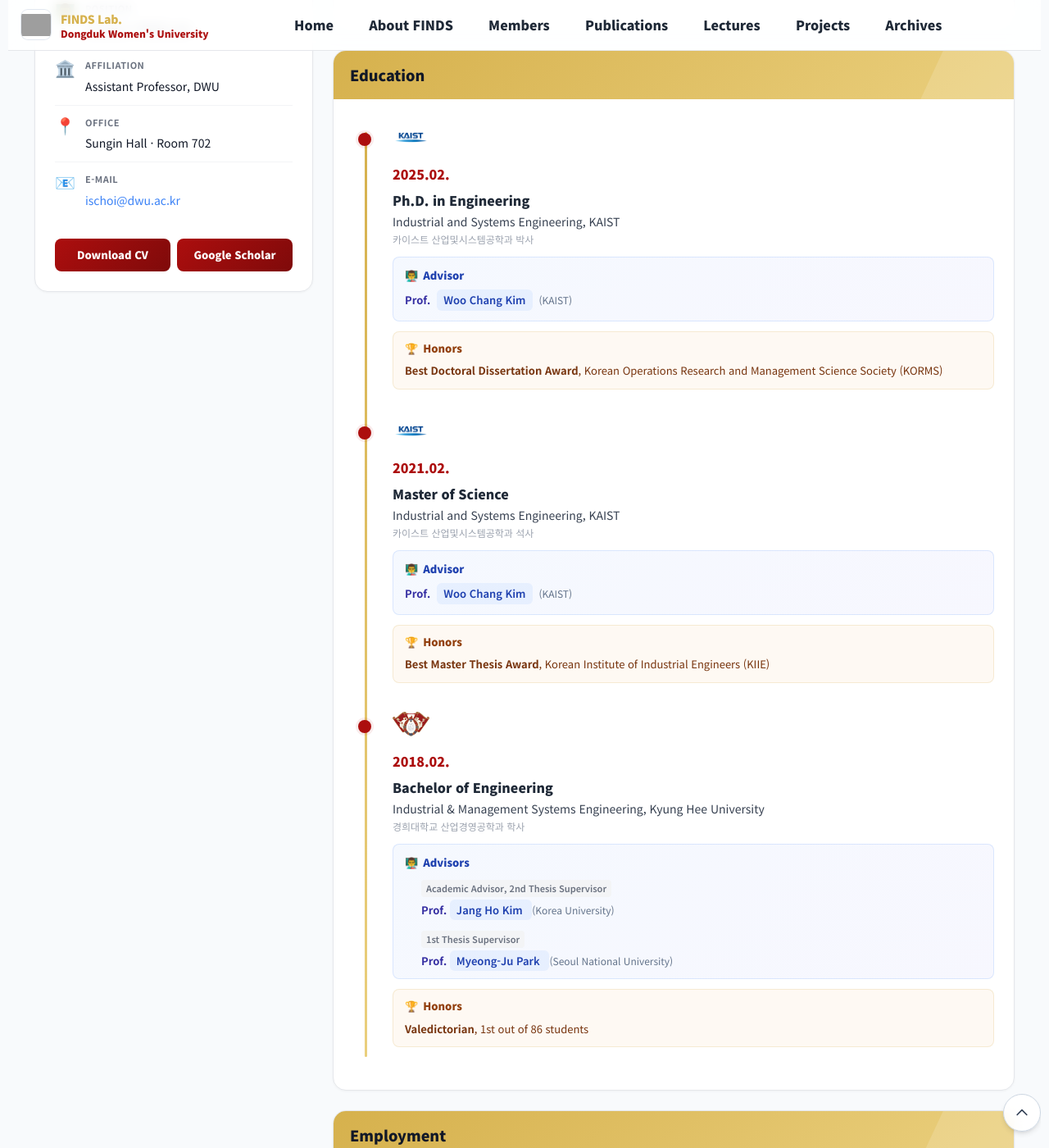
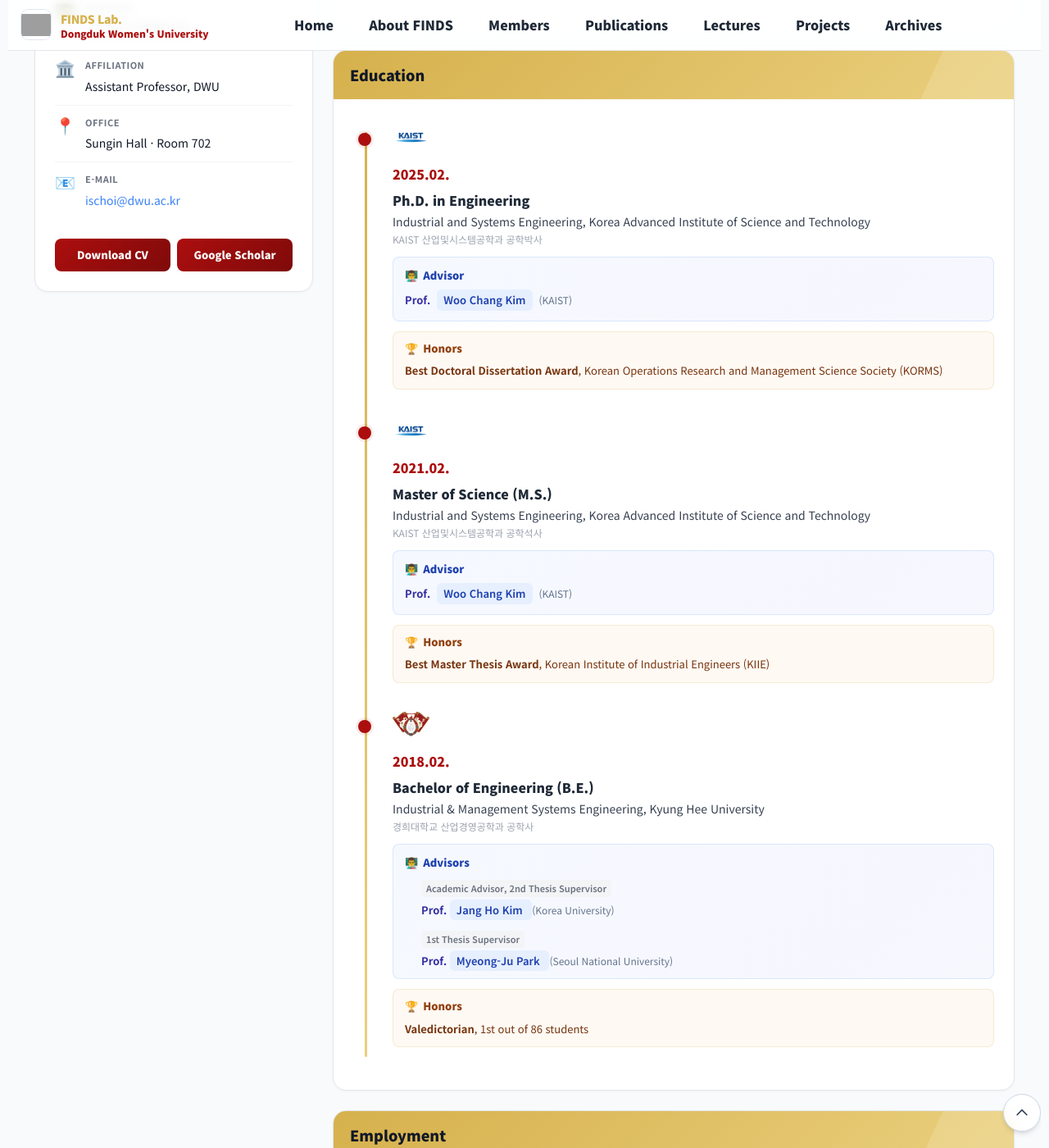
Before and after one commit to FinDS-Lab/site, a Jekyll site: the page built from members-director.html, in a window 1280 px wide and 1400 px high, scrolled down 913 px. Shown: the whole window at 82% size. Built offline with Jekyll 4.4.1, drawn with Linux system fonts in a browser that asks for light colours; nearby versions of some CDN libraries; grey boxes are pictures that could not be loaded.

Commit message:
Update members-director.html

```diff
--- a/members-director.html
+++ b/members-director.html
@@ -1116,8 +1116,8 @@ permalink: /members-director.html
                   onerror="this.onerror=null; this.src='{{ '/assets/img/logos/default.png' | relative_url }}'">
              <div class="year">2025.02.</div>
              <div class="title">Ph.D. in Engineering</div>
-             <div class="desc">Industrial and Systems Engineering, KAIST</div>
-             <div class="desc-ko">카이스트 산업및시스템공학과 박사</div>
+             <div class="desc">Industrial and Systems Engineering, Korea Advanced Institute of Science and Technology</div>
+             <div class="desc-ko">KAIST 산업및시스템공학과 공학박사</div>
 
              <div class="advisor-section">
                <div class="advisor-title">
@@ -1126,7 +1126,7 @@ permalink: /members-director.html
                </div>
                <div class="advisor-info">
                  <span class="advisor-label">Prof.</span>
-                 <a href="https://scholar.google.com/citations?user=EXAMPLE_WOOCHANG" target="_blank" class="advisor-name">
+                 <a href="https://scholar.google.com/citations?user=7NmBs1kAAAAJ&hl=en&oi=ao" target="_blank" class="advisor-name">
                    Woo Chang Kim
                  </a>
                  <span class="advisor-affiliation">(KAIST)</span>
@@ -1148,9 +1148,9 @@ permalink: /members-director.html
              <img src="{{ '/assets/img/logos/kaist.png' | relative_url }}" alt="KAIST" class="logo"
                   onerror="this.onerror=null; this.src='{{ '/assets/img/logos/default.png' | relative_url }}'">
              <div class="year">2021.02.</div>
-             <div class="title">Master of Science</div>
-             <div class="desc">Industrial and Systems Engineering, KAIST</div>
-             <div class="desc-ko">카이스트 산업및시스템공학과 석사</div>
+             <div class="title">Master of Science (M.S.)</div>
+             <div class="desc">Industrial and Systems Engineering, Korea Advanced Institute of Science and Technology</div>
+             <div class="desc-ko">KAIST 산업및시스템공학과 공학석사</div>
 
              <div class="advisor-section">
                <div class="advisor-title">
@@ -1159,7 +1159,7 @@ permalink: /members-director.html
                </div>
                <div class="advisor-info">
                  <span class="advisor-label">Prof.</span>
-                 <a href="https://scholar.google.com/citations?user=EXAMPLE_WOOCHANG" target="_blank" class="advisor-name">
+                 <a href="https://scholar.google.com/citations?user=7NmBs1kAAAAJ&hl=en&oi=ao" target="_blank" class="advisor-name">
                    Woo Chang Kim
                  </a>
                  <span class="advisor-affiliation">(KAIST)</span>
@@ -1181,9 +1181,9 @@ permalink: /members-director.html
              <img src="{{ '/assets/img/logos/kyunghee.png' | relative_url }}" alt="Kyung Hee" class="logo"
                   onerror="this.onerror=null; this.src='{{ '/assets/img/logos/default.png' | relative_url }}'">
              <div class="year">2018.02.</div>
-             <div class="title">Bachelor of Engineering</div>
+             <div class="title">Bachelor of Engineering (B.E.)</div>
              <div class="desc">Industrial & Management Systems Engineering, Kyung Hee University</div>
-             <div class="desc-ko">경희대학교 산업경영공학과 학사</div>
+             <div class="desc-ko">경희대학교 산업경영공학과 공학사</div>
 
              <div class="advisor-section">
                <div class="advisor-title">
```
